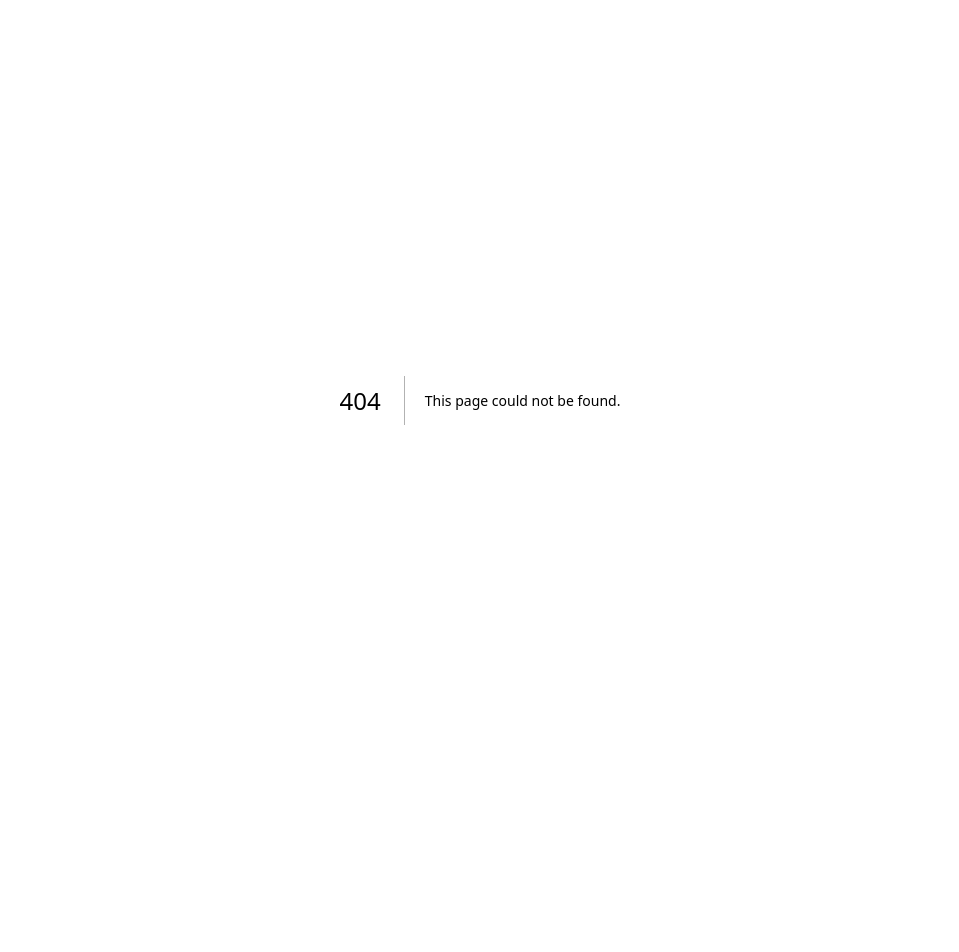
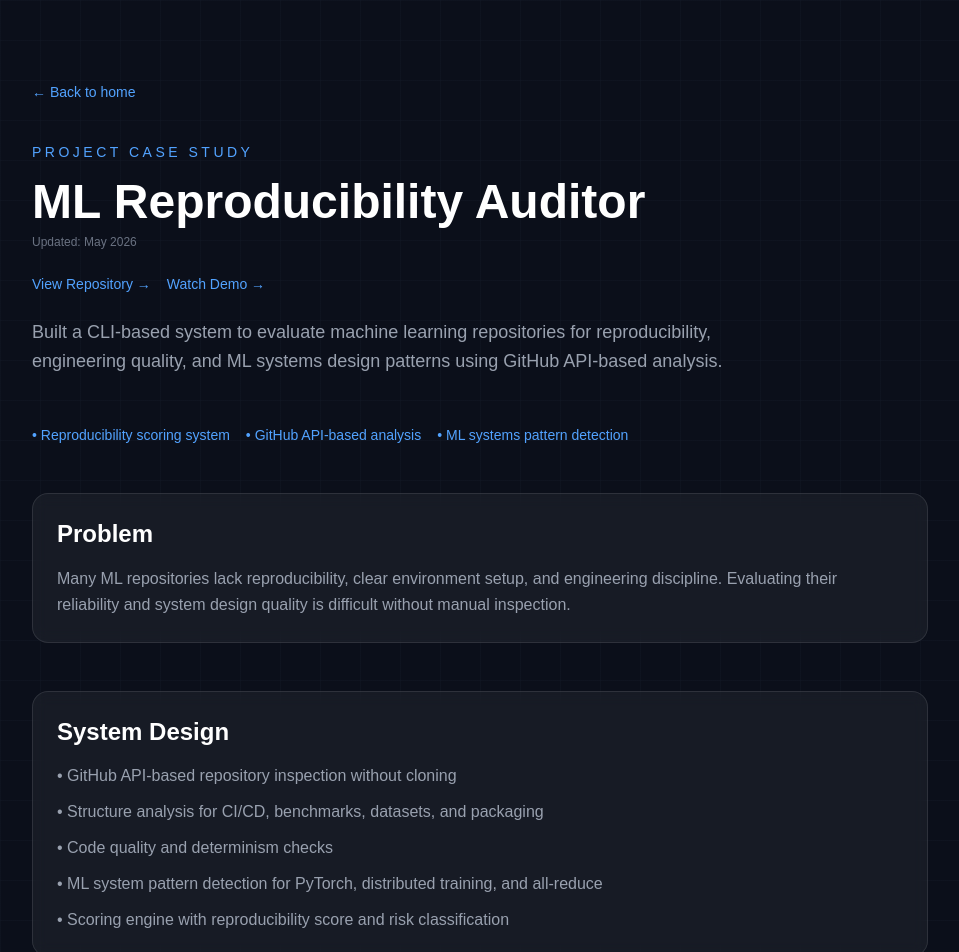
Before and after one commit to OmprakashSahani/ML-Systems-Portfolio, a Next.js app in the folder portfolio/: page /projects/repro-audit in a window 1280 px wide. Before the commit this address had no page. Shown: the top 952 px of the page, without its empty margins (160-1119 px from the left). Before the commit the page ends 800 px from the top, so only its background shows below. Built offline with nearby package versions, Linux system fonts and the light colour scheme.

Commit message:
feat: add ML reproducibility auditor project to portfolio homepage

```diff
--- a/portfolio/src/app/page.tsx
+++ b/portfolio/src/app/page.tsx
@@ -2,6 +2,14 @@ import Link from "next/link";
 import ContactButton from "@/components/ContactButton";
 
 const projects = [
+  {
+    title: "Distributed Training",
+    description:
+      "Distributed training simulator analyzing scaling efficiency, communication overhead, and system-level bottlenecks across data-parallel workloads.",
+    tags: ["Python", "Distributed Systems", "All-Reduce", "Performance"],
+    link: "/projects/distributed",
+    github: "https://github.com/OmprakashSahani/distml-core",
+  },
   {
     title: "Autograd Engine",
     description:
@@ -11,12 +19,12 @@ const projects = [
     github: "https://github.com/OmprakashSahani/autograd-engine",
   },
   {
-    title: "Distributed Training",
-    description:
-      "Distributed training simulator analyzing scaling efficiency, communication overhead, and system-level bottlenecks across data-parallel workloads.",
-    tags: ["Python", "Distributed Systems", "All-Reduce", "Performance"],
-    link: "/projects/distributed",
-    github: "https://github.com/OmprakashSahani/distml-core",
+  title: "ML Reproducibility Auditor",
+  description:
+    "CLI-based ML reproducibility auditor that evaluates repositories for engineering quality, system design patterns, and reproducibility signals using GitHub API analysis.",
+  tags: ["Python", "CLI", "Reproducibility", "ML Systems"],
+  link: "/projects/repro-audit",
+  github: "https://github.com/OmprakashSahani/ml-repro-audit",
   },
   {
     title: "ML Experiment Tracker",
--- /dev/null
+++ b/portfolio/src/app/projects/repro-audit/page.tsx
@@ -0,0 +1,140 @@
+import Link from "next/link";
+
+export default function ReproAuditPage() {
+  return (
+    <main className="relative min-h-screen bg-[#0b0f1a] text-white px-6 py-20 overflow-hidden">
+      {/* Background grid */}
+      <div className="absolute inset-0 bg-[linear-gradient(to_right,#1f293730_1px,transparent_1px),linear-gradient(to_bottom,#1f293730_1px,transparent_1px)] bg-[size:40px_40px]" />
+
+      <div className="relative z-10 mx-auto max-w-4xl">
+        <Link
+          href="/"
+          className="mb-10 inline-block text-sm text-blue-400 hover:text-blue-300 transition"
+        >
+          ← Back to home
+        </Link>
+
+        <p className="mb-4 text-sm uppercase tracking-[0.25em] text-blue-400">
+          Project Case Study
+        </p>
+
+        <h1 className="mb-2 text-4xl font-bold md:text-5xl">
+          ML Reproducibility Auditor
+        </h1>
+
+        <p className="mb-6 text-xs text-gray-500">Updated: May 2026</p>
+
+        <div className="mb-6 flex flex-wrap gap-4">
+          <a
+            href="https://github.com/OmprakashSahani/ml-repro-audit"
+            target="_blank"
+            rel="noopener noreferrer"
+            className="text-sm text-blue-400 hover:text-blue-300 underline-offset-4 hover:underline transition"
+          >
+            View Repository →
+          </a>
+
+          <a
+            href="https://asciinema.org/a/OgamYxdbBFK8FMZk"
+            target="_blank"
+            rel="noopener noreferrer"
+            className="text-sm text-blue-400 hover:text-blue-300 underline-offset-4 hover:underline transition"
+          >
+            Watch Demo →
+          </a>
+        </div>
+
+        {/* Intro */}
+        <p className="mb-12 max-w-3xl text-lg leading-relaxed text-gray-400">
+          Built a CLI-based system to evaluate machine learning repositories for
+          reproducibility, engineering quality, and ML systems design patterns using
+          GitHub API-based analysis.
+        </p>
+
+        {/* Highlights */}
+        <ul className="mb-12 flex flex-wrap gap-4 text-sm text-blue-400">
+          <li>• Reproducibility scoring system</li>
+          <li>• GitHub API-based analysis</li>
+          <li>• ML systems pattern detection</li>
+        </ul>
+
+        {/* Problem */}
+        <section className="mb-12 rounded-2xl border border-white/10 bg-white/5 backdrop-blur p-6">
+          <h2 className="mb-4 text-2xl font-semibold">Problem</h2>
+          <p className="text-gray-400 leading-relaxed">
+            Many ML repositories lack reproducibility, clear environment setup,
+            and engineering discipline. Evaluating their reliability and system
+            design quality is difficult without manual inspection.
+          </p>
+        </section>
+
+        {/* System Design */}
+        <section className="mb-12 rounded-2xl border border-white/10 bg-white/5 backdrop-blur p-6">
+          <h2 className="mb-4 text-2xl font-semibold">System Design</h2>
+          <ul className="space-y-3 text-gray-400">
+            <li>• GitHub API-based repository inspection without cloning</li>
+            <li>• Structure analysis for CI/CD, benchmarks, datasets, and packaging</li>
+            <li>• Code quality and determinism checks</li>
+            <li>• ML system pattern detection for PyTorch, distributed training, and all-reduce</li>
+            <li>• Scoring engine with reproducibility score and risk classification</li>
+          </ul>
+        </section>
+
+        {/* Architecture */}
+        <section className="mb-12">
+          <h2 className="mb-4 text-2xl font-semibold">Architecture</h2>
+          <p className="mb-6 text-gray-400">
+            The tool fetches repository metadata through the GitHub API, analyzes
+            structure and code signals, scores reproducibility, classifies risk,
+            and generates actionable insights.
+          </p>
+
+          <div className="rounded-xl border border-white/10 bg-white/5 backdrop-blur p-4">
+            <img
+              src="/images/repro-audit-architecture.png"
+              alt="ML Reproducibility Auditor architecture"
+              className="w-full rounded-lg"
+              loading="lazy"
+            />
+          </div>
+        </section>
+
+        {/* Results */}
+        <section className="mb-12 rounded-2xl border border-white/10 bg-white/5 backdrop-blur p-6">
+          <h2 className="mb-4 text-2xl font-semibold">Results & Insights</h2>
+          <ul className="space-y-3 text-gray-400">
+            <li>• Identified missing reproducibility signals such as CI/CD and seed control</li>
+            <li>• Detected system-level patterns across real-world ML repositories</li>
+            <li>• Provided automated evaluation of engineering maturity</li>
+            <li>• Enabled comparison of ML infrastructure practices across projects</li>
+          </ul>
+        </section>
+
+        {/* Example Output */}
+        <section className="mb-12">
+          <h2 className="mb-4 text-2xl font-semibold">Example Output</h2>
+          <div className="rounded-xl border border-white/10 bg-white/5 backdrop-blur p-4 text-sm text-gray-300">
+            <pre>{`Reproducibility Score: 7.5/10
+Risk Level: MEDIUM
+Missing CI/CD → Not automatically validated
+Missing seed control → Not reproducible`}</pre>
+          </div>
+        </section>
+
+        {/* Takeaway */}
+        <p className="mb-12 rounded-2xl border border-blue-400/20 bg-blue-400/5 backdrop-blur p-5 text-sm leading-relaxed text-gray-300">
+          <span className="font-semibold text-blue-300">Takeaway:</span>{" "}
+          Reproducibility in ML systems depends on engineering practices, not just model design.
+        </p>
+
+        {/* Tech */}
+        <section className="rounded-2xl border border-blue-400/20 bg-blue-400/5 backdrop-blur p-6">
+          <h2 className="mb-4 text-2xl font-semibold">Technical Stack</h2>
+          <p className="text-blue-300">
+            Python · CLI · GitHub API · Static Analysis · ML Systems
+          </p>
+        </section>
+      </div>
+    </main>
+  );
+}
```
Also changed, not shown: portfolio/public/images/repro-audit-architecture.png (added).
